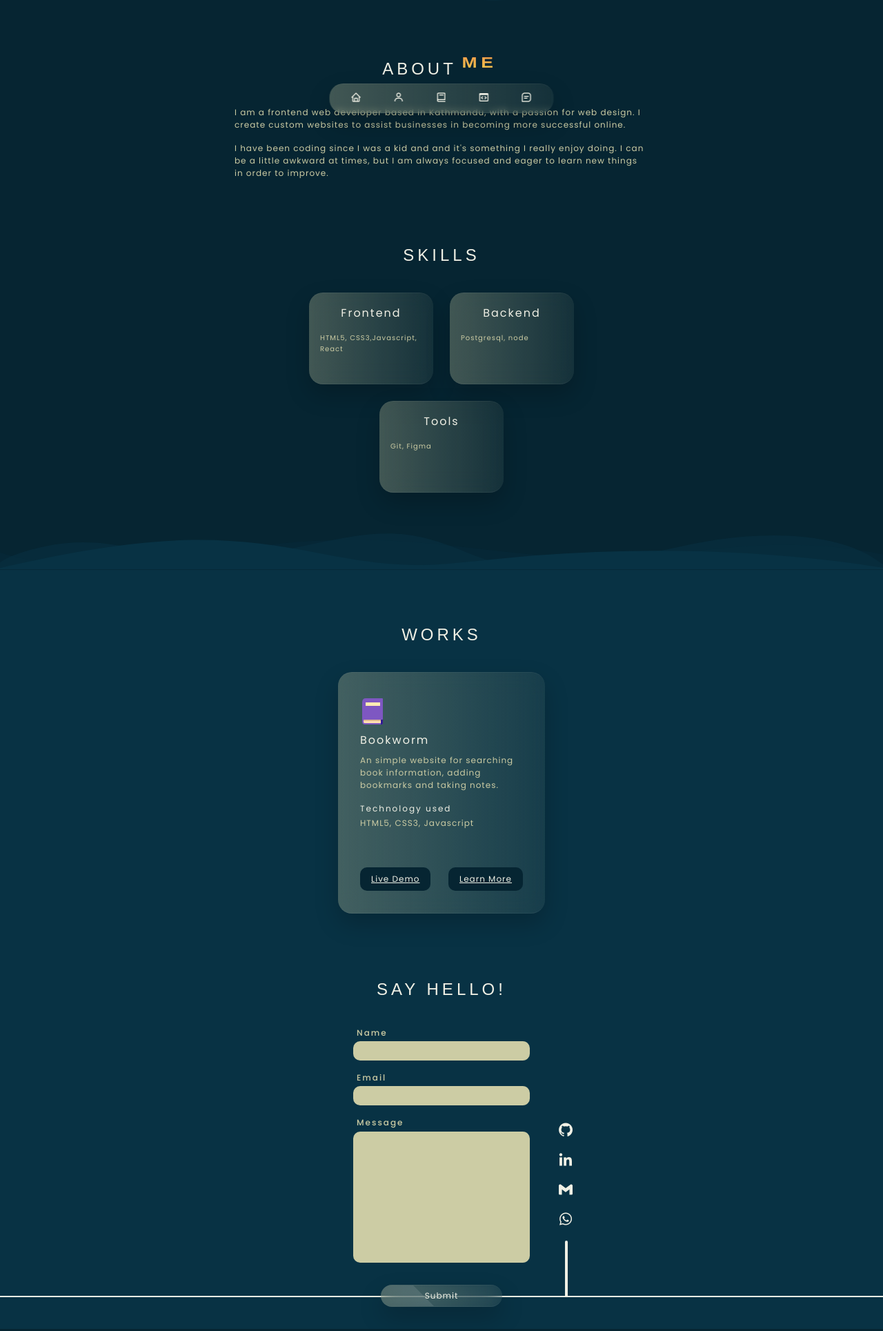
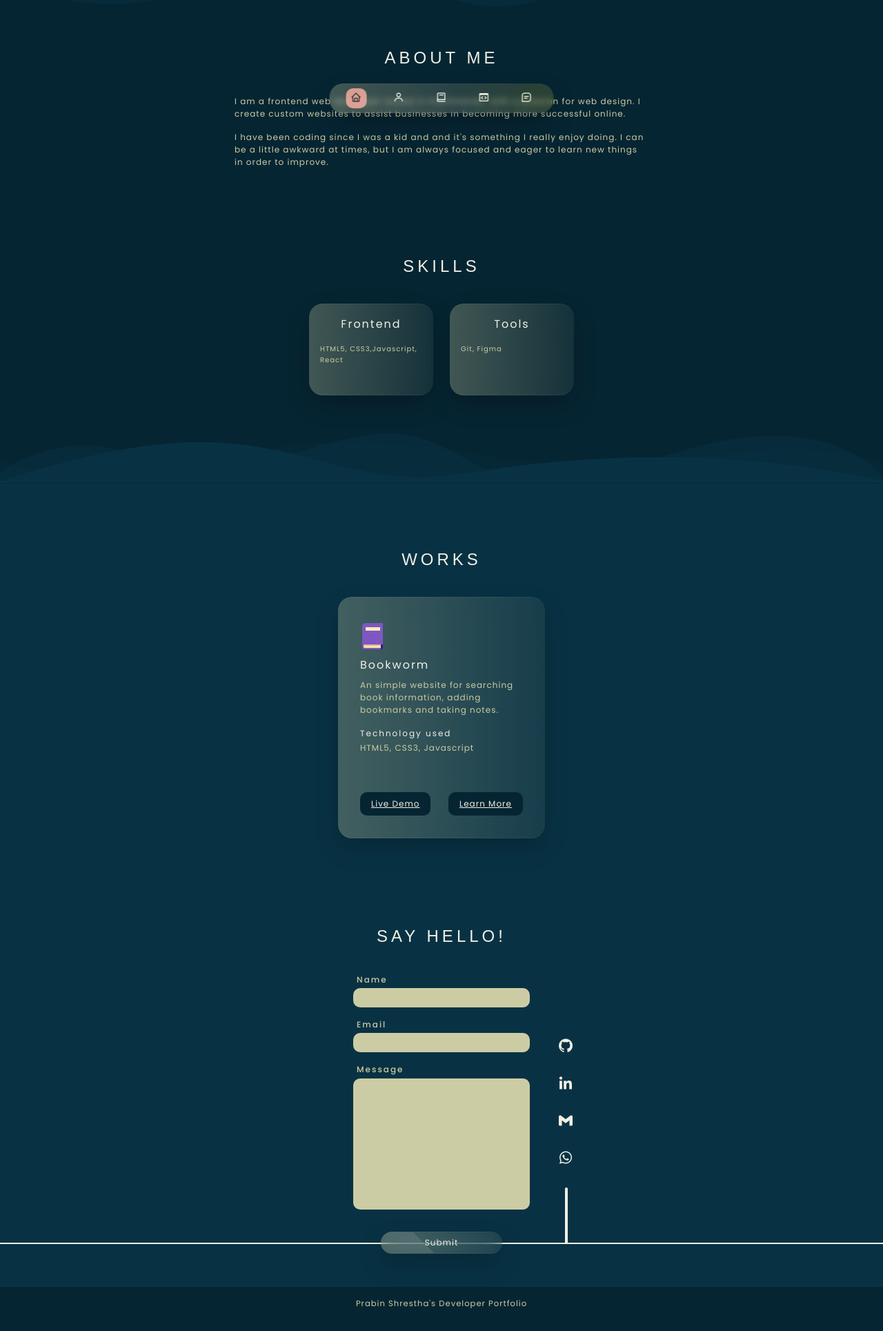
Before and after one commit to prabin-stha/dev-portfolio, a website built with Parcel: page src/index.html in a window 1280 px wide. Shown: the part 620-2549 px from the top of the page at 69% size. Built offline with nearby package versions, Linux system fonts and the light colour scheme; a web font is replaced by a local one.

Commit message:
Added cursor animations - gifs and images on hovering section title, added active links on scrolling, changed package bundler from vite to parcel.

```diff
--- a/main.js
+++ /dev/null
@@ -1,95 +0,0 @@
-import 'vanilla-tilt';
-
-//* Card Animation
-VanillaTilt.init(document.querySelectorAll('.skills__card'), {
-  max: 25,
-  speed: 400,
-  scale: 1.1,
-  glare: true,
-  'max-glare': 0.8,
-});
-
-VanillaTilt.init(document.querySelectorAll('.works__card'), {
-  max: 25,
-  speed: 400,
-  scale: 1.1,
-  glare: true,
-  'max-glare': 0.5,
-});
-
-//* Observing current position of window and applying section animations
-const sectionContainer = document.querySelectorAll('.section__container');
-const sectionObserver = new IntersectionObserver(
-  (entries, observer) => {
-    const [entry] = entries;
-    if (!entry.isIntersecting) return;
-    entry.target.classList.remove('section__hidden');
-    observer.unobserve(entry.target);
-  },
-  {
-    root: null,
-    threshold: 0.17,
-  }
-);
-sectionContainer.forEach(section => {
-  sectionObserver.observe(section);
-  section.classList.add('section__hidden');
-});
-
-const contactContainer = document.querySelector('.section__contact-container');
-const contactObserver = new IntersectionObserver(
-  (entries, observer) => {
-    const [entry] = entries;
-    if (!entry.isIntersecting) return;
-    entry.target.classList.remove('section__hidden');
-    document
-      .querySelector('.contact__form')
-      .classList.add('contact__button-show-line');
-    document
-      .querySelector('.contact__social-links')
-      .classList.add('contact__show-socials');
-    document
-      .querySelector('.contact__social-line')
-      .classList.add('contact__show-social-line');
-    observer.unobserve(entry.target);
-  },
-  {
-    root: null,
-    threshold: 0.17,
-  }
-);
-contactObserver.observe(contactContainer);
-contactContainer.classList.add('section__hidden');
-
-//* Observing the size of the body element and performing some operations
-const bodyObserver = new ResizeObserver(entries => {
-  // const aboutTitle = document.querySelector('.about__title');
-  // const bodyObj = entries[0];
-  // if (bodyObj.contentRect.width >= 468) {
-  //   aboutTitle.innerHTML =
-  //     'A LITTLE BIT ABOUT <div class="about__me cursor-hover">ME</div>';
-  // } else if (bodyObj.contentRect.width < 468) {
-  //   aboutTitle.innerHTML = 'ABOUT <div class="about__me cursor-hover">ME</div>';
-  // }
-});
-
-bodyObserver.observe(document.body);
-
-//* Cursor
-const mouseCursor = document.querySelector('.cursor');
-const mouseHoverEl = document.querySelectorAll('.cursor-hover');
-
-window.addEventListener('mousemove', e => {
-  mouseCursor.style.top = e.clientY + 'px';
-  mouseCursor.style.left = e.clientX + 'px';
-});
-
-mouseHoverEl.forEach(el => {
-  el.addEventListener('mouseover', () => {
-    mouseCursor.classList.add('hover');
-  });
-
-  el.addEventListener('mouseleave', () => {
-    mouseCursor.classList.remove('hover');
-  });
-});
--- a/resume/styles.css
+++ /dev/null
@@ -1,13 +0,0 @@
-@import url('https://fonts.googleapis.com/css2?family=Poppins:wght@400;500;600&display=swap');
-
-:root {
-  /* Fonts */
-  --font-primary: 'Poppins', sans-serif;
-  --font-greet: 'Shizuru', cursive;
-
-  /* Colors */
-  --blue-dark: hsl(198, 79%, 15%);
-  --blue-light: hsl(198, 79%, 25%);
-  --white-dark: hsl(60, 28%, 72%);
-  --white-light: hsl(60, 28%, 92%);
-}
--- a/index.html
+++ b/src/index.html
@@ -9,9 +9,7 @@
     <title>Prabin Shrestha</title>
 
     <!-- CSS -->
-    <link rel="stylesheet" href="styles.css" />
-
-    <!-- Swiper CSS -->
+    <link rel="stylesheet" href="./styles.css" />
 
     <!-- Boxicons -->
     <link
@@ -56,10 +54,10 @@
       </ul>
     </nav>
 
-    <!-- Main Section -->
+    <!--* Main Section -->
     <main class="main" id="main">
       <!--* Header Section -->
-      <header class="header" id="header">
+      <header class="header section" id="header">
         <div class="container">
           <a href="index.html" class="header__logo container cursor-hover"
             >Prabin.S</a
@@ -68,7 +66,7 @@
       </header>
 
       <!--* Home Section -->
-      <section class="section" id="home">
+      <section class="" id="home">
         <div class="home__box">
           <div class="home__title">
             I am &nbsp;<span class="home__name">Prabin Shrestha</span>
@@ -76,7 +74,12 @@
           </div>
         </div>
         <div class="button home__button">
-          <a class="button__link cursor-hover" href="#">View Resume</a>
+          <a
+            class="button__link cursor-hover"
+            target="_blank"
+            href="resume/index.html"
+            >View Resume</a
+          >
         </div>
       </section>
 
@@ -90,9 +93,9 @@
         <div class="section__container">
           <div class="about__container container">
             <div class="section__title">
-              <div class="about__title">
-                ABOUT
-                <div class="about__me cursor-hover">ME</div>
+              <div class="section__title-gif cursor-hover">
+                ABOUT ME
+                <img src="img/me.jpg" alt="Me" class="section__gif" />
               </div>
             </div>
             <div class="about__desc">
@@ -116,7 +119,14 @@
       <section class="section" id="skills">
         <div class="section__container">
           <div class="skills__container container">
-            <div class="section__title cursor-hover">SKILLS</div>
+            <div class="section__title section__title-gif cursor-hover">
+              SKILLS
+              <img
+                src="img/skills.gif"
+                alt="Cat Skateboarding"
+                class="section__gif"
+              />
+            </div>
             <div class="skills__cards">
               <div class="skills__card cursor-hover">
                 <div class="skills__card-title">Frontend</div>
@@ -125,13 +135,13 @@
                 </div>
               </div>
               <div class="skills__card cursor-hover">
-                <div class="skills__card-title">Backend</div>
-                <div class="skills__card-desc">Postgresql, node</div>
-              </div>
-              <div class="skills__card cursor-hover skills__card-last">
                 <div class="skills__card-title">Tools</div>
                 <div class="skills__card-desc">Git, Figma</div>
               </div>
+              <!-- <div class="skills__card cursor-hover skills__card-last">
+                <div class="skills__card-title">Backend</div>
+                <div class="skills__card-desc">Postgresql, node</div>
+              </div> -->
             </div>
           </div>
         </div>
@@ -143,10 +153,13 @@
       </section>
 
       <!--* Works Section -->
-      <section class="section" id="works">
+      <section class="" id="works">
         <div class="section__container">
           <div class="works__container container">
-            <div class="section__title cursor-hover">WORKS</div>
+            <div class="section__title section__title-gif cursor-hover">
+              WORKS
+              <img src="img/works.gif" alt="Cat Typing" class="section__gif" />
+            </div>
             <div class="works__cards">
               <div class="works__card cursor-hover">
                 <div class="works__card-info-container">
@@ -189,7 +202,14 @@
       <section class="section" id="contact">
         <div class="section__contact-container">
           <div class="contact__container container">
-            <div class="section__title cursor-hover">SAY HELLO!</div>
+            <div class="section__title section__title-gif cursor-hover">
+              SAY HELLO!
+              <img
+                src="img/contact.gif"
+                alt="Cat Greeting"
+                class="section__gif"
+              />
+            </div>
             <form class="contact__form">
               <div class="contact__elements">
                 <div class="contact__element">
@@ -221,23 +241,35 @@
                   ></textarea>
                 </div>
               </div>
-              <div class="button contact__button cursor-hover">
+              <div class="button contact__button">
                 <div class="contact__social-links">
-                  <a href="#" class="cursor-hover"
+                  <a
+                    href="https://github.com/prabin-stha"
+                    target="_blank"
+                    class="cursor-hover"
                     ><i class="bx bxl-github contact__social-link"></i
                   ></a>
-                  <a href="#" class="cursor-hover"
+                  <a
+                    href="https://www.linkedin.com/in/prabin-shrestha-7b103521b/"
+                    target="_blank"
+                    class="cursor-hover"
                     ><i class="bx bxl-linkedin contact__social-link"></i
                   ></a>
-                  <a href="#" class="cursor-hover"
+                  <a
+                    href="mailto:shresthaprabin315@gmail.com"
+                    target="_blank"
+                    class="cursor-hover"
                     ><i class="bx bxl-gmail contact__social-link"></i
                   ></a>
-                  <a href="#" class="cursor-hover"
+                  <a
+                    href="https://wa.me/9779849338059"
+                    target="_blank"
+                    class="cursor-hover"
                     ><i class="bx bxl-whatsapp contact__social-link"></i
                   ></a>
                   <div class="contact__social-line"></div>
                 </div>
-                <a href="#" class="button__link"
+                <a href="" class="button__link cursor-hover"
                   ><input
                     class="contact__button-link"
                     type="submit"
@@ -249,10 +281,15 @@
         </div>
       </section>
     </main>
+
+    <!--* Footer Section -->
     <footer class="footer">
-      <div class="footer__container container"></div>
+      <div class="footer__container container">
+        <h3 class="footer__title">Prabin Shrestha's Developer Portfolio</h3>
+      </div>
     </footer>
     <div class="cursor"></div>
+
     <!-- Javascript -->
     <script type="module" src="main.js"></script>
   </body>
--- /dev/null
+++ b/src/main.js
@@ -0,0 +1,163 @@
+import 'vanilla-tilt';
+
+/**
+ ** Tilt card animation
+ */
+(function () {
+  VanillaTilt.init(document.querySelectorAll('.skills__card'), {
+    max: 25,
+    speed: 400,
+    scale: 1.1,
+    glare: true,
+    'max-glare': 0.8,
+  });
+
+  VanillaTilt.init(document.querySelectorAll('.works__card'), {
+    max: 25,
+    speed: 400,
+    scale: 1.1,
+    glare: true,
+    'max-glare': 0.5,
+  });
+})();
+
+/**
+ ** Observing current position of window and applying section animations
+ */
+(function () {
+  const sectionContainer = document.querySelectorAll('.section__container');
+  const sectionObserver = new IntersectionObserver(
+    (entries, observer) => {
+      const [entry] = entries;
+      if (!entry.isIntersecting) return;
+      entry.target.classList.remove('section__hidden');
+      observer.unobserve(entry.target);
+    },
+    {
+      root: null,
+      threshold: 0.17,
+    }
+  );
+  sectionContainer.forEach(section => {
+    sectionObserver.observe(section);
+    section.classList.add('section__hidden');
+  });
+
+  // Animation for contact button line and social media icons
+  const contactContainer = document.querySelector(
+    '.section__contact-container'
+  );
+  const contactObserver = new IntersectionObserver(
+    (entries, observer) => {
+      const [entry] = entries;
+      if (!entry.isIntersecting) return;
+      entry.target.classList.remove('section__hidden');
+      document
+        .querySelector('.contact__form')
+        .classList.add('contact__button-show-line');
+      document
+        .querySelector('.contact__social-links')
+        .classList.add('contact__show-socials');
+      document
+        .querySelector('.contact__social-line')
+        .classList.add('contact__show-social-line');
+      observer.unobserve(entry.target);
+    },
+    {
+      root: null,
+      threshold: 0.17,
+    }
+  );
+  contactObserver.observe(contactContainer);
+  contactContainer.classList.add('section__hidden');
+
+  // Active link change for navigation menu
+  const sections = document.querySelectorAll('.section');
+  const sectionsScrollObserver = new IntersectionObserver(
+    entries => {
+      const [entry] = entries;
+      if (!entry.isIntersecting) return;
+      document
+        .querySelector('a[href="#' + entry.target.id + '"')
+        .classList.add('active');
+      ['header', 'about', 'works', 'skills', 'contact']
+        .filter(el => el != entry.target.id)
+        .forEach(el => {
+          const element = document.querySelector('a[href="#' + el + '"]');
+          console.log(element);
+          if (element.classList.contains('active')) {
+            element.classList.remove('active');
+          }
+        });
+    },
+    {
+      root: null,
+      threshold: 0.8,
+      rootMargin: '20px',
+    }
+  );
+  sections.forEach(section => {
+    sectionsScrollObserver.observe(section);
+  });
+
+  // Active link for works section
+  new IntersectionObserver(
+    entries => {
+      const [entry] = entries;
+      if (!entry.isIntersecting) return;
+      document.querySelector('a[href="#works"').classList.add('active');
+      ['header', 'about', 'skills', 'contact']
+        .filter(el => el != entry.target.id)
+        .forEach(el => {
+          const element = document.querySelector('a[href="#' + el + '"]');
+          console.log(element);
+          if (element.classList.contains('active')) {
+            element.classList.remove('active');
+          }
+        });
+    },
+    {
+      root: null,
+      threshold: 0.5,
+      rootMargin: '20px',
+    }
+  ).observe(document.querySelector('#works'));
+})();
+
+/**
+ * *Custom cursor and cursor hover animations
+ */
+(function () {
+  const mouseCursor = document.querySelector('.cursor');
+  const mouseHoverEl = document.querySelectorAll('.cursor-hover');
+
+  window.addEventListener('mousemove', e => {
+    mouseCursor.style.left = e.clientX + 'px';
+    mouseCursor.style.top = e.clientY + 'px';
+  });
+
+  // On hovering scale and fill cursor
+  mouseHoverEl.forEach(el => {
+    el.addEventListener('mouseover', () => {
+      mouseCursor.classList.add('hover');
+    });
+
+    el.addEventListener('mouseleave', () => {
+      mouseCursor.classList.remove('hover');
+    });
+  });
+
+  // On hovering section title, show gifs
+  document.querySelectorAll('.section__title-gif').forEach(el => {
+    el.addEventListener('mousemove', e => {
+      const gif = e.target.childNodes[1];
+      gif.classList.add('show');
+      gif.style.left = e.clientX + 25 + 'px';
+      gif.style.top = e.clientY + 25 + 'px';
+    });
+    el.addEventListener('mouseleave', e => {
+      const gif = e.target.childNodes[1];
+      gif.classList.remove('show');
+    });
+  });
+})();
--- /dev/null
+++ b/src/resume/styles.css
@@ -0,0 +1,14 @@
+@import url('https://fonts.googleapis.com/css2?family=Poppins:wght@400;500;600&display=swap');
+
+body {
+  height: 100%;
+  font-family: 'poppins';
+  background-color: #062532;
+}
+
+p {
+  text-align: center;
+  font-size: 2rem;
+  color: white;
+  letter-spacing: 2px;
+}
--- a/styles.css
+++ b/src/styles.css
@@ -40,20 +40,6 @@
   --cubic-bezier: cubic-bezier(0.66, -0.01, 0.55, 0.99);
 }
 
-/* Responsive Typography */
-/* @media screen and (min-width: 968px) {
-  :root {
-    --font-size-greet: 2.75rem;
-    --font-size-h1: 2rem;
-    --font-size-h2: 1.5rem;
-    --font-size-h3: 1.25rem;
-    --font-size-normal: 1rem;
-    --font-size-small: 0.875rem;
-    --font-size-smaller: 0.75rem;
-    --font-size-tiny: 0.625rem;
-  }
-} */
-
 /* Resets and Base Styles */
 * {
   margin: 0;
@@ -71,22 +57,20 @@ html {
   scroll-behavior: smooth;
 }
 
-html::-webkit-scrollbar-track {
-  box-shadow: inset 0 0 6px rgba(0, 0, 0, 0.3);
-  -webkit-box-shadow: inset 0 0 6px rgba(0, 0, 0, 0.3);
+::-webkit-scrollbar {
+  width: 0.6rem;
   background-color: var(--white-dark);
 }
 
-html::-webkit-scrollbar {
-  width: 6px;
-  background-color: var(--white-dark);
-}
-
-html::-webkit-scrollbar-thumb {
-  border-radius: 4px;
+::-webkit-scrollbar-thumb {
+  border-radius: 0.5rem;
   box-shadow: inset 0 0 6px rgba(0, 0, 0, 0.3);
   -webkit-box-shadow: inset 0 0 6px rgba(0, 0, 0, 0.3);
   background-color: #0d5472;
+}
+
+::-webkit-scrollbar-thumb:hover {
+  background-color: #083244;
 }
 
 body,
@@ -164,6 +148,28 @@ img {
   padding-bottom: 2.5rem;
   letter-spacing: 5px;
   font-size: var(--font-size-h2);
+  transition: color 250ms var(--cubic-bezier);
+}
+
+.section__title:hover {
+  color: #f2994a;
+}
+
+.section__gif {
+  display: none;
+  border-radius: 10px;
+  position: fixed;
+  top: 0;
+  left: 0;
+  opacity: 0;
+  width: 13rem;
+  transition: opacity 350ms var(--cubic-bezier);
+}
+
+.section__gif.show {
+  display: inline;
+  opacity: 1;
+  z-index: var(--z-modal);
 }
 
 .button {
@@ -300,12 +306,12 @@ img {
     transparent
   );
   transform: skewX(45deg) translateX(-100%);
-  animation: nav-shine 4s var(--cubic-bezier) infinite;
-  animation-delay: 5s;
+  animation: nav-shine 2.5s var(--cubic-bezier) infinite;
+  animation-delay: 2s;
 }
 
 @keyframes nav-shine {
-  20%,
+  30%,
   100% {
     transform: translateX(250%);
   }
@@ -319,7 +325,15 @@ img {
 
 .nav__link {
   color: var(--white-light);
-  padding: 0.4rem;
+  padding: 0.2rem 0.4rem;
+  height: 1rem;
+  width: 1rem;
+}
+
+.nav__link.active {
+  color: #333;
+  background-color: rgba(255, 178, 166, 0.8);
+  border-radius: 10px;
 }
 
 /** ---------- Header Element ---------- */
@@ -452,7 +466,8 @@ img {
 #about {
   position: relative;
   background-color: var(--blue-extra-dark);
-  padding-top: 9rem;
+  padding-top: 8rem;
+  padding-bottom: 4rem;
 }
 
 .about__container {
@@ -461,13 +476,7 @@ img {
   align-items: center;
 }
 
-.about__title {
-  position: relative;
-  transform: translateX(-2rem);
-}
-
 .about__me {
-  position: absolute;
   right: -3.5rem;
   bottom: 0;
   font-weight: var(--font-weight-semi-bold);
@@ -475,7 +484,7 @@ img {
   background-clip: text;
   -webkit-background-clip: text;
   -webkit-text-fill-color: transparent;
-  animation: pop 1.2s infinite;
+  /* animation: pop 1.2s infinite; */
   /* cursor: pointer; */
 }
 
@@ -534,8 +543,8 @@ img {
 #skills {
   position: relative;
   background-color: var(--blue-extra-dark);
-  padding-bottom: 7rem;
-  padding-top: 6rem;
+  padding-bottom: 8rem;
+  padding-top: 4rem;
 }
 
 .skills__container {
@@ -593,9 +602,9 @@ img {
 /** Works Section */
 #works {
   position: relative;
-  padding-top: 5rem;
-  padding-bottom: 6rem;
   background-color: var(--blue-dark);
+  padding-top: 6rem;
+  padding-bottom: 4rem;
 }
 
 .works__container {
@@ -673,7 +682,8 @@ img {
 /** ---------- Contact Section ---------- */
 #contact {
   background-color: var(--blue-dark);
-  padding-bottom: 2rem;
+  padding-top: 4rem;
+  padding-bottom: 3rem;
 }
 
 .contact__container {
@@ -763,7 +773,7 @@ img {
   display: flex;
   align-items: center;
   flex-direction: column;
-  gap: 1rem;
+  gap: 1.7rem;
   opacity: 0;
 }
 
@@ -822,7 +832,18 @@ img {
 /** ---------- Footer ---------- */
 .footer {
   background-color: var(--blue-extra-dark);
-  height: 5rem;
+  height: 6.5rem;
+  display: flex;
+  justify-content: center;
+  padding: 0 0 3rem 0;
+}
+
+.footer__title {
+  color: var(--white-dark);
+  font-size: 0.725rem;
+  font-weight: var(--font-weight-regular);
+  padding-top: 1rem;
+  letter-spacing: 1px;
 }
 
 /** ---------- Cursor ---------- */
@@ -906,7 +927,7 @@ img {
   }
 
   .skills__layer {
-    height: 10%;
+    height: 20%;
   }
 
   .nav__list {
```
Also changed, not shown: package.json (+3 -4 lines), src/resume/index.html (renamed from resume/index.html, +5 -4 lines), src/img/book.png (renamed from img/book.png), src/img/contact.gif (added), src/img/favicon.png (renamed from img/favicon.png), src/img/me.jpg (added), src/img/skills.gif (added), src/img/wavesOpacityBottom.svg (renamed from img/wavesOpacityBottom.svg), src/img/wavesOpacityTop.svg (renamed from img/wavesOpacityTop.svg), src/resume/main.js (added), 4 other files.
